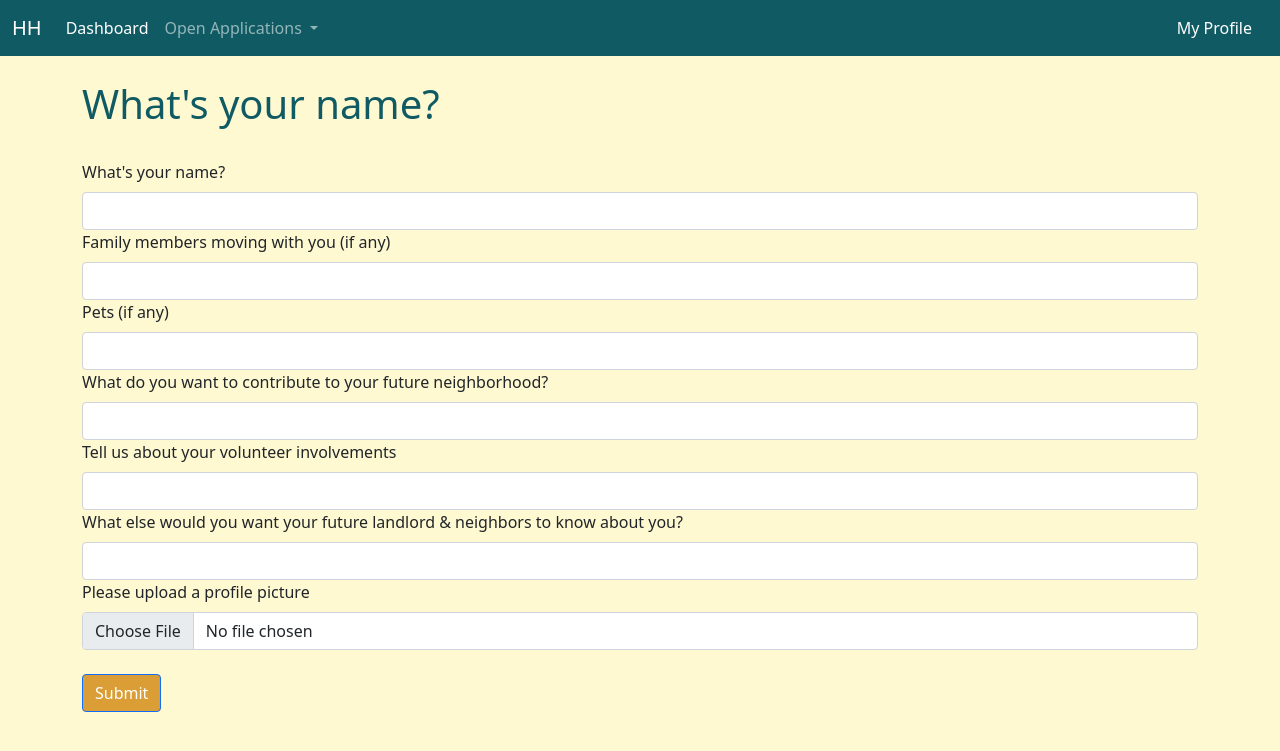
After one commit to raxsha/housing-hack, a Flask app: page /tenant_profile in a window 1280 px wide. The commit adds this page. Shown: the top 751 px of the page. Run offline with Flask 2, Linux system fonts and the light colour scheme; some libraries are stand-ins or nearby versions.

Commit message:
added stylings and forms on tenant pages

```diff
--- /dev/null
+++ b/app.py
@@ -0,0 +1,89 @@
+#export FLASK_APP=run.py
+#export FLASK_ENV=development
+#flask run
+
+# So far we have:
+#   1) Starting page
+#   2) Questions for landlords (2 pages)
+#   3) Profile view of a tenant
+
+#!/venv/bin/python
+from flask import Flask, render_template
+from flask_wtf import FlaskForm
+from wtforms import StringField, SubmitField
+from wtforms.validators import DataRequired
+from flask_wtf.file import FileField, FileAllowed, FileRequired
+from werkzeug.utils import secure_filename
+
+#Flask instance
+app = Flask(__name__)
+
+# Form security - CSRF token. Usually don't push to github
+WTF_CSRF_SECRET_KEY = 'a random string'
+app.config['SECRET_KEY'] = "house hacking"
+
+# wtforms API - https://wtforms.readthedocs.io/en/3.0.x/
+# Tenant profile form class
+class TenantProfileForm(FlaskForm):
+    # validator to ensure data is entered
+    name = StringField("What's your name?", validators=[DataRequired()])
+    job = StringField("Current or previous jobs (if any)")
+    family = StringField("Family members moving with you (if any)")
+    pets = StringField("Pets (if any)")
+    contributions = StringField("What do you want to contribute to your future neighborhood?", validators=[DataRequired()])
+    volunteering = StringField("Tell us about your volunteer involvements", validators=[DataRequired()])
+    bio = StringField("What else would you want your future landlord & neighbors to know about you?", validators=[DataRequired()])
+    photo = FileField('Please upload a profile picture', validators=[
+        FileRequired(),
+        FileAllowed(['jpg', 'png'], 'Images only!')
+    ])
+    submit = SubmitField("Submit")
+
+#router decorator
+@app.route('/')
+
+#home
+#def index():
+    #return '<h2>Hello tenants and landlords!</h2>'
+
+def index():
+    return render_template("index.html")
+
+#localhost:5000/landlord
+@app.route('/landlord')
+def landlord():
+    return render_template("landlord_first_page.html")
+
+#localhost:5000/tenant
+@app.route('/tenant_michael')
+def tenant_michael():
+    return render_template("tenant_michael.html",
+        tenant_name="Michael",
+        tenant_bio="Michael received his GED in 2021 and aspires to become a high school teacher science teacher. He dreams of living in a neighborhood with a community garden that he can volunteer at. In his spare time, Michael enjoys riding his bike and playing with his puppy, Muffy.")
+
+#localhost:5000/tenant
+@app.route('/tenant_dana')
+def tenant_dana():
+    return render_template("tenant_dana.html",
+        tenant_name="Dana",
+        tenant_bio="Dana loves gardening and growing her own vegetables.")
+
+# Create tenant's page
+@app.route('/tenant_profile', methods=['GET', 'POST'])
+def tenant_profile():
+    name = None
+    form = TenantProfileForm()
+    # Validate form
+    if form.validate_on_submit():
+        name = form.name.data
+        form.name.data = ''
+        filename = secure_filename(form.photo.data.filename)
+    else:
+        filename = None
+    return render_template("tenant_profile.html",
+    name=name,
+    form=form,
+    filename=filename)
+
+# Keep this at the bottom of run.py
+app.run(debug=True)
--- a/requirements.txt
+++ b/requirements.txt
@@ -3,6 +3,7 @@ charset-normalizer==2.1.1
 click==8.1.3
 Flask==2.0.3
 Flask-SQLAlchemy==2.5.1
+Flask-WTF==1.0.1
 geojson==2.5.0
 greenlet==1.1.3
 gunicorn==20.1.0
@@ -16,3 +17,4 @@ requests==2.28.1
 SQLAlchemy==1.4.41
 urllib3==1.26.12
 Werkzeug==2.2.2
+WTForms==3.0.1
--- a/static/css/style.css
+++ b/static/css/style.css
@@ -1,9 +1,9 @@
 h1 {
-	color: darkblue;
+	color: #105B63;
 }
 
 body {
-	background: #f4f4f4;
+	background: #FFF9D2;
 }
 
 #demo{
@@ -14,3 +14,7 @@ body {
 p {
   margin: 1rem;
 }
+
+.btn {
+	background-color: #DB9E36;
+}
--- a/templates/base.html
+++ b/templates/base.html
@@ -5,7 +5,7 @@
     <meta charset="utf-8">
     <meta name="viewport" content="width=device-width, initial-scale=1">
 
-    <!-- Bootstrap's CSS -->
+    <!-- Bootstrap's CSS - we can use all Bootstrap components now! -->
     <link href="https://cdn.jsdelivr.net/npm/bootstrap@5.0.2/dist/css/bootstrap.min.css" rel="stylesheet" integrity="sha384-EVSTQN3/azprG1Anm3QDgpJLIm9Nao0Yz1ztcQTwFspd3yD65VohhpuuCOmLASjC" crossorigin="anonymous">
 
     <!-- Our CSS -->
--- a/templates/landlord_first_page.html
+++ b/templates/landlord_first_page.html
@@ -19,6 +19,6 @@
   <li>Likes to volunteer</li>
 </ul>
 
-<a href="/landlord_second_page">Next</a>
+<button type="button" class="btn btn-primary">Next</button>
 
 {% endblock %}
--- a/templates/landlord_second_page.html
+++ b/templates/landlord_second_page.html
@@ -17,6 +17,6 @@
   <li>Local government</li>
 </ul>
 
-<a href="/dashboard">Submit</a>
+<button type="button" class="btn btn-primary">Submit</button>
 
 {% endblock %}
--- a/templates/navbar.html
+++ b/templates/navbar.html
@@ -1,27 +1,26 @@
-<nav class="navbar navbar-expand-lg bg-dark">
+<nav class="navbar navbar-expand-lg navbar-dark" style="background-color: #105B63;">
   <div class="container-fluid">
-    <a class="navbar-brand" href="#">HH</a>
+    <a class="navbar-brand" href="/">HH</a>
     <button class="navbar-toggler" type="button" data-bs-toggle="collapse" data-bs-target="#navbarSupportedContent" aria-controls="navbarSupportedContent" aria-expanded="false" aria-label="Toggle navigation">
       <span class="navbar-toggler-icon"></span>
     </button>
     <div class="collapse navbar-collapse" id="navbarSupportedContent">
       <ul class="navbar-nav me-auto mb-2 mb-lg-0">
         <li class="nav-item">
-          <a class="nav-link active" aria-current="page" href="#">Dashboard</a>
+          <a class="nav-link active" aria-current="page" href="/">Dashboard</a>
         </li>
         <li class="nav-item dropdown">
           <a class="nav-link dropdown-toggle" href="#" role="button" data-bs-toggle="dropdown" aria-expanded="false">
-            Applications
+            Open Applications
           </a>
           <ul class="dropdown-menu">
-            <li><a class="dropdown-item" href="#">Michael J</a></li>
-            <li><a class="dropdown-item" href="#">Dana L</a></li>
-            <li><a class="dropdown-item" href="#">Other Applicants</a></li>
+            <li><a class="dropdown-item" href="/tenant_michael">Michael J</a></li>
+            <li><a class="dropdown-item" href="/tenant_dana">Dana L</a></li>
           </ul>
         </li>
       </ul>
       <form class="d-flex" role="search">
-        <a class="nav-link" href="#">My Profile</a>
+        <a class="nav-link" href="my_profile" style="color: white;">My Profile</a>
       </form>
     </div>
   </div>
--- a/templates/tenant_profile_page.html
+++ b/templates/tenant_dana.html
@@ -8,7 +8,7 @@
 
 <p> {{tenant_bio}} </p>
 
-<a href="/dashboard">View Michael's References</a>
-<a href="/dashboard">Contact Michael</a>
+<button type="button" class="btn btn-primary">View Danas References</button>
+<button type="button" class="btn btn-primary">Contact Dana</button>
 
 {% endblock %}
--- /dev/null
+++ b/templates/tenant_profile.html
@@ -0,0 +1,43 @@
+<!-- "Jinja" templating language for Python backends-->
+
+{% extends 'base.html' %}
+
+{% block content %}
+
+{% if name %}
+  <h1> Hello {{name|capitalize|trim}}</h1>
+  <h3> Tell us about yourself!</h3>
+{% else %}
+  <h1> What's your name?</h1>
+  <br/>
+  <form method= "POST" enctype="multipart/form-data">
+    {{ form.hidden_tag() }}  <!-- creates our CSRF -->
+
+    {{ form.name.label(class="form-label") }} <!-- classnames map to Bootstrap styles -->
+    {{ form.name(class="form-control") }}
+
+    {{ form.family.label(class="form-label") }}
+    {{ form.family(class="form-control") }}
+
+    {{ form.pets.label(class="form-label") }}
+    {{ form.pets(class="form-control") }}
+
+    {{ form.contributions.label(class="form-label") }}
+    {{ form.contributions(class="form-control") }}
+
+    {{ form.volunteering.label(class="form-label") }}
+    {{ form.volunteering(class="form-control") }}
+
+    {{ form.bio.label(class="form-label") }}
+    {{ form.bio(class="form-control") }}
+
+    {{ form.photo.label(class="form-label") }}
+    {{ form.photo(class="form-control") }}
+    <br/>
+    {{ form.submit(class="btn btn-primary") }}
+  </form>
+
+{% endif %}
+
+
+{% endblock %}
```
Also changed, not shown: run.py (deleted, +0 -38 lines), templates/index.html (+5 -2 lines), templates/tenant_michael.html (added, +14 -0 lines), 1 other file.
